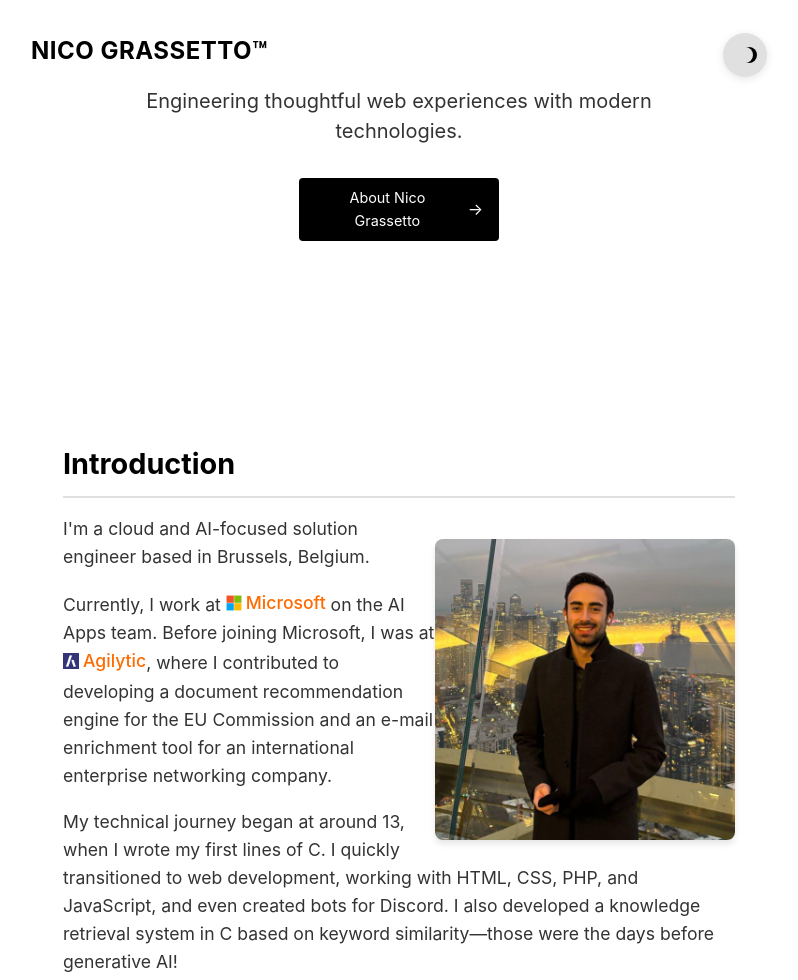
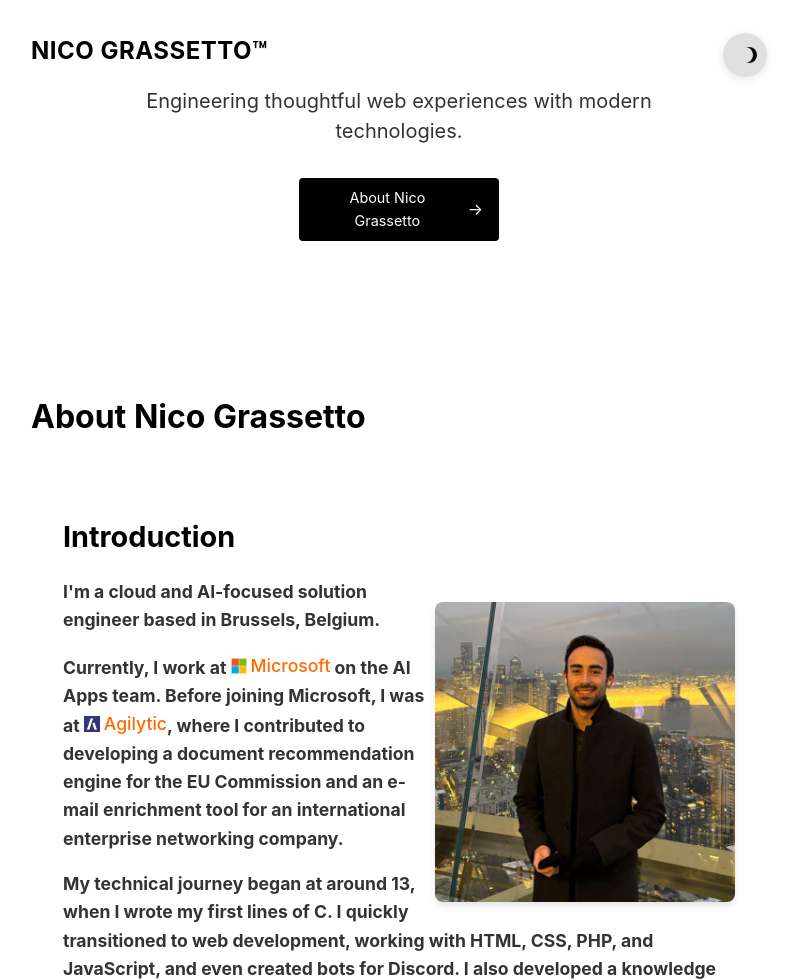
Before and after one commit to NicoGrassetto/nico-grassetto-blog, an Astro site in the folder proper-planet/: page /nico-grassetto-blog/about in a window 1280 px wide. Shown: the top 980 px of the page, without its empty margins (241-1039 px from the left). Built offline with nearby package versions, Linux system fonts and the light colour scheme; Astro itself is replaced by a stand-in of ours.

Commit message:
Fix heading markup and enhance hover effect for section titles

```diff
--- a/proper-planet/src/pages/about.astro
+++ b/proper-planet/src/pages/about.astro
@@ -23,7 +23,7 @@ const companyLogos = {
 
 <Layout title="About Nico Grassetto" description="Learn more about Nico Grassetto">	<section class="about-section">
 	</section>
-
+	<h1>About Nico Grassetto</h2>
 	<section class="about-section">		<h2>Introduction</h2>
 		<div class="content-section">
 			<img src="/nico-grassetto-blog/images/about-picture.jpg" alt="Nico Grassetto" class="profile-picture" />
@@ -152,8 +152,12 @@ const companyLogos = {
 	font-size: 1.8rem;
 	margin: 2.5rem 0 1rem 0;
 	color: var(--text-primary);
-	border-bottom: 2px solid var(--border-primary);
-	padding-bottom: 0.5rem;
+	transition: text-decoration 0.3s ease;
+}
+
+.about-section h2:hover {
+	text-decoration: underline;
+	text-underline-offset: 8px;
 }
 
 .bio-content {
```
